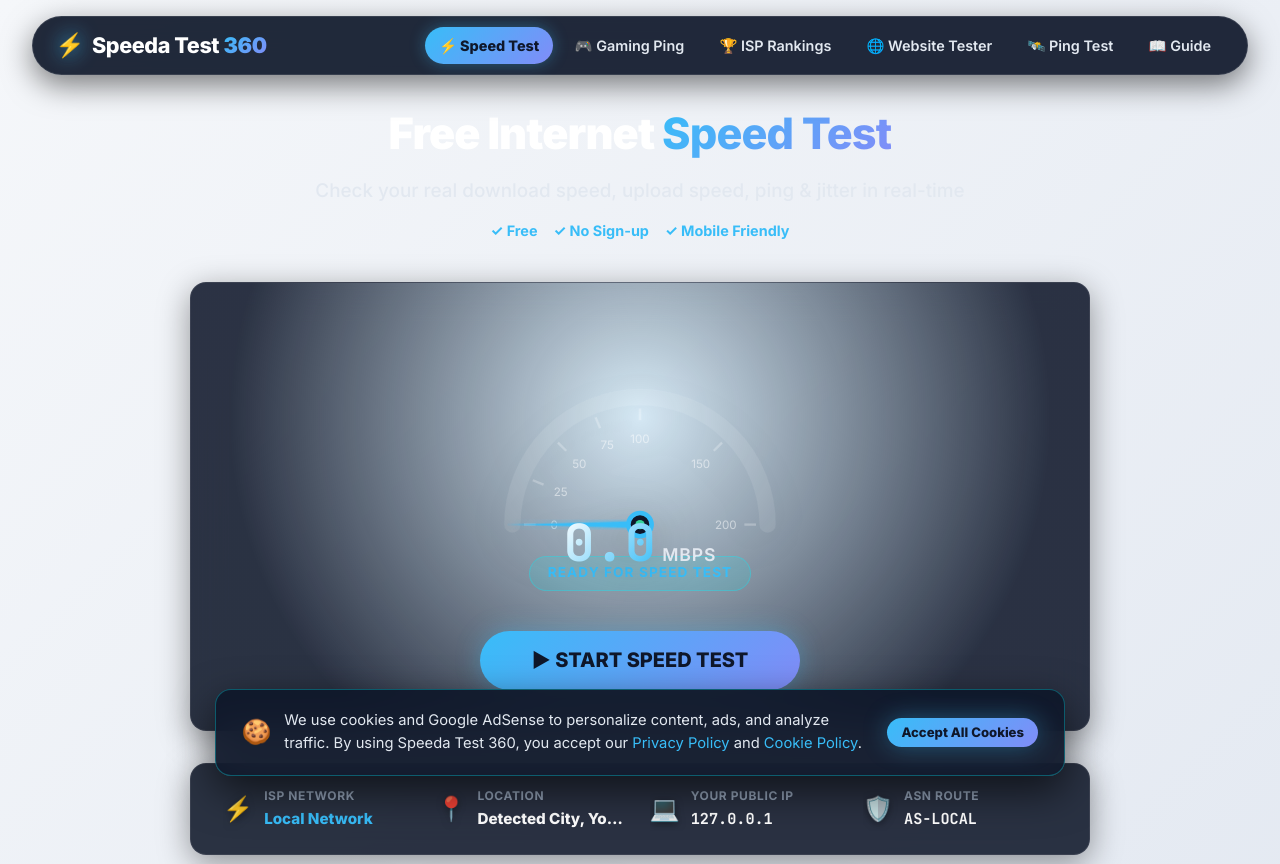
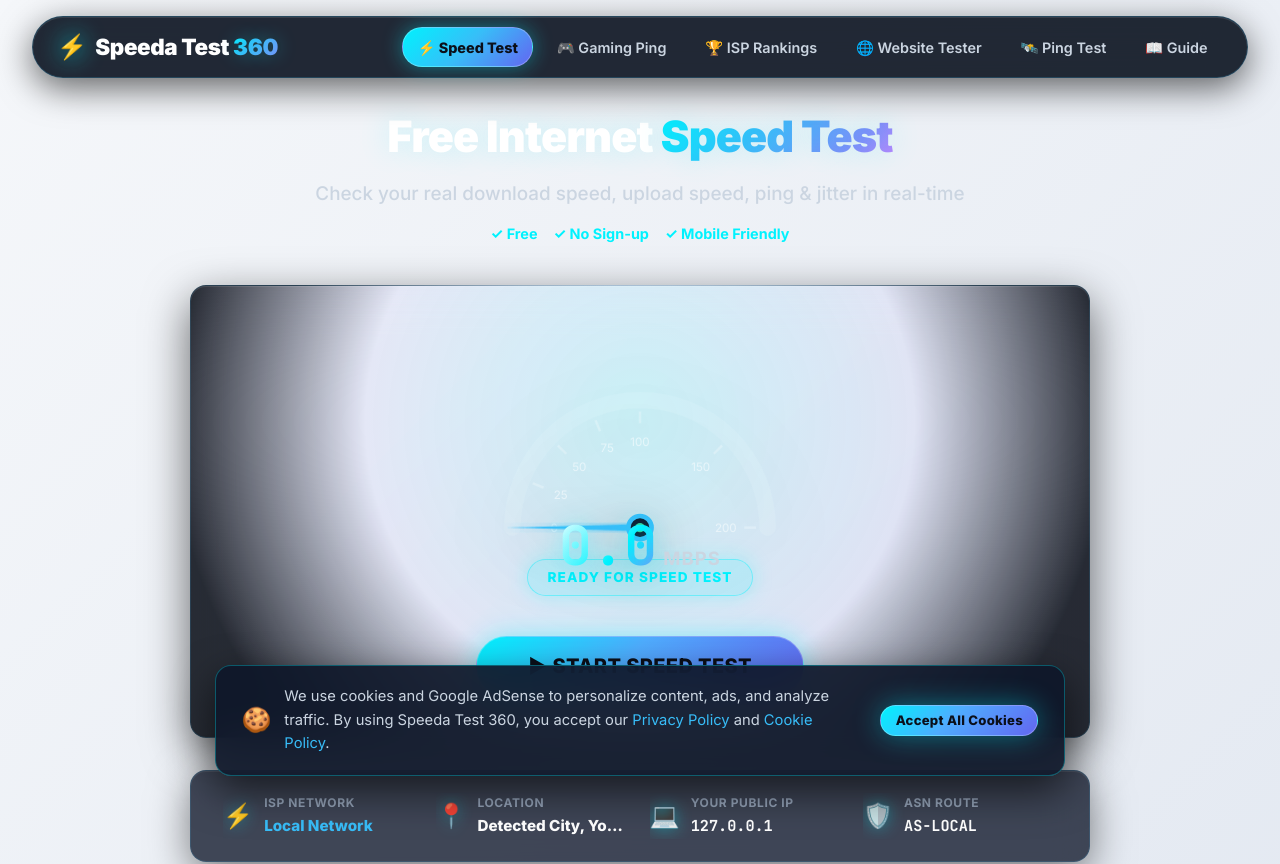
Before and after one commit to alirazabhatti36/speeda-test, a React (Vite) app in the folder frontend/: page / in a window 1280 px wide. Shown: the top 864 px of the page. Built offline with nearby package versions, Linux system fonts and the light colour scheme; no server answers.

Commit message:
style: Upgrade UI theme and color palette to match AuraToolkit360, Almagen Arena & Goat360AI signature 360 suite style

```diff
--- a/frontend/src/components/Footer.css
+++ b/frontend/src/components/Footer.css
@@ -4,6 +4,10 @@
   padding: 3.5rem 2rem 1.8rem;
   border-bottom: none;
   width: 100%;
+  background: rgba(11, 18, 32, 0.92);
+  backdrop-filter: blur(20px);
+  border: 1px solid var(--glass-border);
+  box-shadow: 0 -10px 40px rgba(0, 0, 0, 0.6);
 }
 
 .footer-content {
@@ -23,7 +27,7 @@
 
 .footer-logo {
   font-size: 1.5rem;
-  font-weight: 800;
+  font-weight: 900;
   color: var(--text-main);
 }
 
@@ -40,6 +44,7 @@
   margin-bottom: 1.1rem;
   letter-spacing: 0.02em;
   white-space: nowrap;
+  text-shadow: 0 0 15px rgba(0, 242, 254, 0.25);
 }
 
 .footer-col a {
@@ -55,7 +60,7 @@
 }
 
 .footer-col a:hover {
-  color: #ffffff;
+  color: var(--primary-cyan-light);
 }
 
 .footer-bottom {
--- a/frontend/src/components/Navbar.css
+++ b/frontend/src/components/Navbar.css
@@ -5,13 +5,19 @@
   width: 95%;
   max-width: 1240px;
   margin: 0 auto;
-  padding: 0.6rem 1.4rem;
+  padding: 0.65rem 1.5rem;
   border-radius: var(--radius-full);
-  background: rgba(15, 23, 42, 0.92);
+  background: rgba(11, 18, 32, 0.9);
   backdrop-filter: blur(20px);
   -webkit-backdrop-filter: blur(20px);
-  border: 1px solid rgba(255, 255, 255, 0.1);
-  box-shadow: 0 10px 30px rgba(0, 0, 0, 0.5);
+  border: 1px solid rgba(56, 189, 248, 0.2);
+  box-shadow: 0 10px 35px rgba(0, 0, 0, 0.6), inset 0 1px 0 rgba(255, 255, 255, 0.1);
+  transition: all var(--transition-smooth);
+}
+
+.navbar-header:hover {
+  border-color: rgba(0, 242, 254, 0.35);
+  box-shadow: 0 12px 40px rgba(0, 242, 254, 0.15), inset 0 1px 0 rgba(255, 255, 255, 0.15);
 }
 
 .navbar-container {
@@ -24,9 +30,9 @@
 .brand-logo {
   display: flex;
   align-items: center;
-  gap: 0.5rem;
-  font-size: 1.35rem;
-  font-weight: 800;
+  gap: 0.55rem;
+  font-size: 1.4rem;
+  font-weight: 900;
   color: #ffffff;
   letter-spacing: -0.4px;
   white-space: nowrap;
@@ -34,16 +40,17 @@
 }
 
 .brand-icon {
-  font-size: 1.45rem;
-  filter: drop-shadow(0 0 10px var(--primary-cyan));
+  font-size: 1.5rem;
+  filter: drop-shadow(0 0 12px var(--primary-cyan));
 }
 
 .brand-badge {
-  background: linear-gradient(135deg, #38bdf8 0%, #818cf8 100%);
+  background: linear-gradient(135deg, #00f2fe 0%, #38bdf8 40%, #818cf8 100%);
   -webkit-background-clip: text;
   background-clip: text;
   color: transparent;
   font-weight: 900;
+  text-shadow: 0 0 20px rgba(0, 242, 254, 0.3);
 }
 
 .nav-links {
@@ -56,24 +63,27 @@
   color: var(--text-muted);
   font-weight: 600;
   font-size: 0.9rem;
-  padding: 0.45rem 0.85rem;
+  padding: 0.45rem 0.9rem;
   border-radius: var(--radius-full);
   transition: all var(--transition-fast);
   white-space: nowrap;
   display: inline-flex;
   align-items: center;
+  border: 1px solid transparent;
 }
 
 .nav-item:hover {
   color: #ffffff;
-  background: rgba(255, 255, 255, 0.08);
+  background: rgba(0, 242, 254, 0.08);
+  border-color: rgba(0, 242, 254, 0.2);
 }
 
 .nav-item.active {
-  color: #0f172a;
-  background: linear-gradient(135deg, #38bdf8 0%, #818cf8 100%);
+  color: #0b0f19;
+  background: linear-gradient(135deg, #00f2fe 0%, #38bdf8 50%, #6366f1 100%);
   font-weight: 800;
-  box-shadow: 0 0 15px rgba(56, 189, 248, 0.35);
+  border-color: rgba(255, 255, 255, 0.25);
+  box-shadow: 0 0 20px rgba(0, 242, 254, 0.4);
 }
 
 .mobile-toggle {
@@ -93,8 +103,9 @@
   margin-top: 1rem;
   padding: 1.2rem;
   border-radius: var(--radius-lg);
-  background: rgba(15, 23, 42, 0.96);
+  background: rgba(11, 18, 32, 0.96);
   border: 1px solid var(--glass-border);
+  box-shadow: 0 10px 30px rgba(0, 0, 0, 0.6);
 }
 
 .mobile-item {
@@ -108,10 +119,9 @@
 
 .mobile-item:hover, .mobile-item.active {
   color: var(--primary-cyan);
-  background: rgba(56, 189, 248, 0.12);
+  background: rgba(0, 242, 254, 0.12);
 }
 
-/* Switch to mobile hamburger at 1024px to prevent tablet/medium desktop header crowding */
 @media (max-width: 1024px) {
   .nav-links {
     display: none;
--- a/frontend/src/components/Speedometer.css
+++ b/frontend/src/components/Speedometer.css
@@ -14,19 +14,19 @@
   width: 100%;
   height: auto;
   overflow: visible;
-  filter: drop-shadow(0 15px 25px rgba(0, 0, 0, 0.4));
+  filter: drop-shadow(0 15px 30px rgba(0, 0, 0, 0.6));
 }
 
 .active-glow .speedometer-svg {
-  animation: pulseGlow 2s infinite alternate;
+  animation: pulseGlow 1.8s infinite alternate;
 }
 
 @keyframes pulseGlow {
   0% {
-    filter: drop-shadow(0 0 15px rgba(0, 242, 254, 0.2));
+    filter: drop-shadow(0 0 15px rgba(0, 242, 254, 0.25));
   }
   100% {
-    filter: drop-shadow(0 0 30px rgba(0, 242, 254, 0.6));
+    filter: drop-shadow(0 0 35px rgba(0, 242, 254, 0.7));
   }
 }
 
@@ -39,31 +39,33 @@
 }
 
 .speed-value {
-  font-size: 3.2rem;
-  font-weight: 800;
-  background: linear-gradient(135deg, #ffffff 0%, var(--primary-cyan) 100%);
+  font-size: 3.4rem;
+  font-weight: 900;
+  background: linear-gradient(135deg, #ffffff 0%, #00f2fe 60%, #818cf8 100%);
   -webkit-background-clip: text;
   -webkit-text-fill-color: transparent;
   line-height: 1;
+  text-shadow: 0 0 25px rgba(0, 242, 254, 0.4);
 }
 
 .speed-unit {
-  font-size: 1.1rem;
-  font-weight: 600;
+  font-size: 1.15rem;
+  font-weight: 700;
   color: var(--text-muted);
   text-transform: uppercase;
-  letter-spacing: 0.05em;
+  letter-spacing: 0.06em;
 }
 
 .speed-status-badge {
   margin-top: -15px;
-  padding: 0.35rem 1.1rem;
+  padding: 0.4rem 1.2rem;
   border-radius: var(--radius-full);
-  background: rgba(0, 242, 254, 0.12);
-  border: 1px solid rgba(0, 242, 254, 0.3);
+  background: rgba(0, 242, 254, 0.14);
+  border: 1px solid rgba(0, 242, 254, 0.4);
   color: var(--primary-cyan);
   font-size: 0.85rem;
-  font-weight: 700;
+  font-weight: 800;
   letter-spacing: 0.08em;
   text-transform: uppercase;
+  box-shadow: 0 0 20px rgba(0, 242, 254, 0.25);
 }
--- a/frontend/src/index.css
+++ b/frontend/src/index.css
@@ -1,19 +1,21 @@
 :root {
-  --bg-dark: #0f172a;
-  --bg-card: rgba(15, 23, 42, 0.88);
-  --bg-card-hover: rgba(30, 41, 59, 0.95);
-  --glass-border: rgba(255, 255, 255, 0.08);
-  --glass-border-glow: rgba(56, 189, 248, 0.35);
+  --bg-dark: #0b0f19;
+  --bg-card: rgba(15, 23, 42, 0.78);
+  --bg-card-hover: rgba(26, 38, 64, 0.88);
+  --glass-border: rgba(56, 189, 248, 0.15);
+  --glass-border-glow: rgba(0, 242, 254, 0.4);
 
-  --primary-cyan: #38bdf8;
-  --primary-blue: #818cf8;
+  --primary-cyan: #00f2fe;
+  --primary-cyan-light: #38bdf8;
+  --primary-blue: #6366f1;
+  --primary-indigo: #818cf8;
   --neon-purple: #c084fc;
   --neon-green: #34d399;
   --sunset-orange: #fb923c;
   --danger-red: #f87171;
 
   --text-main: #f8fafc;
-  --text-muted: #e2e8f0;
+  --text-muted: #cbd5e1;
   --text-dim: #94a3b8;
 
   --font-main: 'Inter', -apple-system, BlinkMacSystemFont, sans-serif;
@@ -24,8 +26,8 @@
   --radius-lg: 24px;
   --radius-full: 9999px;
 
-  --shadow-glow: 0 0 35px rgba(56, 189, 248, 0.2);
-  --shadow-purple: 0 0 35px rgba(129, 140, 248, 0.25);
+  --shadow-glow: 0 0 35px rgba(0, 242, 254, 0.25);
+  --shadow-purple: 0 0 35px rgba(99, 102, 241, 0.3);
   --transition-fast: 0.2s cubic-bezier(0.4, 0, 0.2, 1);
   --transition-smooth: 0.35s cubic-bezier(0.16, 1, 0.3, 1);
 }
@@ -50,56 +52,69 @@
   -webkit-font-smoothing: antialiased;
   -moz-osx-font-smoothing: grayscale;
   position: relative;
+  background-image:
+    radial-gradient(circle at 20% 0%, rgba(0, 242, 254, 0.12) 0%, transparent 50%),
+    radial-gradient(circle at 80% 30%, rgba(99, 102, 241, 0.1) 0%, transparent 45%),
+    radial-gradient(circle at 50% 80%, rgba(192, 132, 252, 0.08) 0%, transparent 50%);
+  background-attachment: fixed;
 }
 
-/* Ambient Glowing Orbs */
+/* Signature Ambient Glowing Orbs (matching AuraToolkit360 & Almagen Arena) */
 body::before {
   content: '';
   position: fixed;
-  top: -10%;
-  left: -10%;
-  width: 55vw;
-  height: 55vw;
-  background: radial-gradient(circle, rgba(56, 189, 248, 0.16) 0%, rgba(15, 23, 42, 0) 70%);
+  top: -15%;
+  left: -15%;
+  width: 60vw;
+  height: 60vw;
+  background: radial-gradient(circle, rgba(0, 242, 254, 0.14) 0%, rgba(11, 15, 25, 0) 70%);
   z-index: -1;
   pointer-events: none;
+  animation: orbFloat 18s ease-in-out infinite alternate;
 }
 
 body::after {
   content: '';
   position: fixed;
-  bottom: -10%;
-  right: -10%;
-  width: 55vw;
-  height: 55vw;
-  background: radial-gradient(circle, rgba(129, 140, 248, 0.16) 0%, rgba(15, 23, 42, 0) 70%);
+  bottom: -15%;
+  right: -15%;
+  width: 60vw;
+  height: 60vw;
+  background: radial-gradient(circle, rgba(99, 102, 241, 0.15) 0%, rgba(11, 15, 25, 0) 70%);
   z-index: -1;
   pointer-events: none;
+  animation: orbFloat 22s ease-in-out infinite alternate-reverse;
+}
+
+@keyframes orbFloat {
+  0% { transform: translate(0, 0) scale(1); }
+  50% { transform: translate(30px, -20px) scale(1.05); }
+  100% { transform: translate(-20px, 30px) scale(0.95); }
 }
 
 a {
-  color: var(--primary-cyan);
+  color: var(--primary-cyan-light);
   text-decoration: none;
   transition: color var(--transition-fast);
 }
 
 a:hover {
-  color: var(--primary-blue);
+  color: var(--primary-cyan);
 }
 
 /* Custom Scrollbar */
 ::-webkit-scrollbar {
-  width: 7px;
+  width: 8px;
 }
 ::-webkit-scrollbar-track {
-  background: rgba(15, 23, 42, 0.8);
+  background: rgba(11, 15, 25, 0.9);
 }
 ::-webkit-scrollbar-thumb {
-  background: rgba(56, 189, 248, 0.4);
+  background: linear-gradient(180deg, rgba(0, 242, 254, 0.5) 0%, rgba(99, 102, 241, 0.5) 100%);
   border-radius: 10px;
 }
 ::-webkit-scrollbar-thumb:hover {
-  background: rgba(56, 189, 248, 0.7);
+  background: linear-gradient(180deg, rgba(0, 242, 254, 0.8) 0%, rgba(99, 102, 241, 0.8) 100%);
 }
 
 /* App Wrapper & Layout */
@@ -119,44 +134,47 @@
   padding: 2rem 1.5rem;
 }
 
-/* Glassmorphism Card Style */
+/* Glassmorphism Card Style (AuraToolkit / 360 Suite Signature) */
 .glass-panel {
   background: var(--bg-card);
-  backdrop-filter: blur(16px);
-  -webkit-backdrop-filter: blur(16px);
+  backdrop-filter: blur(20px);
+  -webkit-backdrop-filter: blur(20px);
   border: 1px solid var(--glass-border);
   border-radius: var(--radius-md);
-  box-shadow: 0 8px 32px 0 rgba(0, 0, 0, 0.4);
+  box-shadow: 0 12px 40px rgba(0, 0, 0, 0.5), inset 0 1px 0 rgba(255, 255, 255, 0.08);
   transition: transform var(--transition-smooth), border-color var(--transition-smooth), box-shadow var(--transition-smooth);
 }
 
 .glass-panel:hover {
-  border-color: rgba(56, 189, 248, 0.3);
+  border-color: rgba(0, 242, 254, 0.35);
+  box-shadow: 0 14px 45px rgba(0, 242, 254, 0.12), inset 0 1px 0 rgba(255, 255, 255, 0.12);
 }
 
-/* Glowing Button Styles */
+/* Glowing Button Styles (360 Cyan-Indigo Gradient) */
 .btn-primary {
-  background: linear-gradient(135deg, var(--primary-cyan) 0%, var(--primary-blue) 100%);
-  color: #0f172a;
+  background: linear-gradient(135deg, #00f2fe 0%, #4facfe 45%, #6366f1 100%);
+  color: #0b0f19;
   font-family: var(--font-main);
   font-weight: 800;
   font-size: 1.1rem;
   padding: 0.95rem 2.4rem;
   border-radius: var(--radius-full);
-  border: none;
+  border: 1px solid rgba(255, 255, 255, 0.25);
   cursor: pointer;
-  box-shadow: 0 0 25px rgba(56, 189, 248, 0.35);
+  box-shadow: 0 0 28px rgba(0, 242, 254, 0.4);
   transition: all var(--transition-smooth);
   display: inline-flex;
   align-items: center;
   gap: 0.6rem;
   text-shadow: none;
   white-space: nowrap;
+  letter-spacing: 0.02em;
 }
 
 .btn-primary:hover {
   transform: translateY(-2px) scale(1.02);
-  box-shadow: 0 0 35px rgba(56, 189, 248, 0.6);
+  box-shadow: 0 0 40px rgba(0, 242, 254, 0.7);
+  border-color: #ffffff;
 }
 
 .btn-primary:active {
@@ -171,7 +189,7 @@
 }
 
 .btn-secondary {
-  background: rgba(255, 255, 255, 0.08);
+  background: rgba(255, 255, 255, 0.05);
   color: var(--text-main);
   font-family: var(--font-main);
   font-weight: 700;
@@ -184,16 +202,18 @@
 }
 
 .btn-secondary:hover {
-  background: rgba(255, 255, 255, 0.15);
+  background: rgba(0, 242, 254, 0.12);
   border-color: var(--primary-cyan);
+  color: #ffffff;
+  box-shadow: 0 0 20px rgba(0, 242, 254, 0.25);
 }
 
-/* Typography Utilities */
+/* Typography Utilities (360 Signature Cyan -> Indigo -> Purple Gradient) */
 .gradient-text {
-  background: linear-gradient(135deg, #38bdf8 0%, #818cf8 100%);
+  background: linear-gradient(135deg, #00f2fe 0%, #38bdf8 40%, #818cf8 80%, #c084fc 100%);
   -webkit-background-clip: text;
   -webkit-text-fill-color: transparent;
-  font-weight: 800;
+  font-weight: 900;
 }
 
 .mono {
@@ -212,6 +232,7 @@
   letter-spacing: -0.02em;
   margin-bottom: 0.5rem;
   color: #ffffff;
+  text-shadow: 0 0 30px rgba(0, 242, 254, 0.2);
 }
 
 .page-header p {
--- a/frontend/src/pages/Home.css
+++ b/frontend/src/pages/Home.css
@@ -24,9 +24,10 @@
   max-width: 900px;
   padding: 1.4rem 2rem;
   margin-bottom: 2rem;
-  background: rgba(15, 23, 42, 0.88);
+  background: rgba(15, 23, 42, 0.78);
   border: 1px solid var(--glass-border);
   overflow: hidden;
+  box-shadow: 0 12px 40px rgba(0, 0, 0, 0.5), inset 0 1px 0 rgba(255, 255, 255, 0.08);
 }
 
 .network-skeleton {
@@ -55,7 +56,7 @@
 .net-icon {
   font-size: 1.5rem;
   flex-shrink: 0;
-  filter: drop-shadow(0 2px 4px rgba(0, 0, 0, 0.4));
+  filter: drop-shadow(0 0 8px rgba(0, 242, 254, 0.4));
 }
 
 .net-text-wrap {
@@ -96,7 +97,9 @@
   flex-direction: column;
   align-items: center;
   position: relative;
-  background: radial-gradient(circle at 50% 30%, rgba(56, 189, 248, 0.12) 0%, rgba(15, 23, 42, 0.88) 75%);
+  background: radial-gradient(circle at 50% 30%, rgba(0, 242, 254, 0.15) 0%, rgba(99, 102, 241, 0.08) 50%, rgba(11, 15, 25, 0.88) 85%);
+  border: 1px solid var(--glass-border);
+  box-shadow: 0 15px 45px rgba(0, 0, 0, 0.6), inset 0 1px 0 rgba(255, 255, 255, 0.1);
 }
 
 .test-control {
@@ -122,7 +125,9 @@
   display: flex;
   align-items: center;
   gap: 1rem;
-  background: rgba(15, 23, 42, 0.85);
+  background: rgba(15, 23, 42, 0.78);
+  border: 1px solid var(--glass-border);
+  box-shadow: 0 10px 30px rgba(0, 0, 0, 0.4), inset 0 1px 0 rgba(255, 255, 255, 0.06);
 }
 
 .metric-icon-wrap {
@@ -133,15 +138,15 @@
   align-items: center;
   justify-content: center;
   font-size: 1.5rem;
-  background: rgba(255, 255, 255, 0.06);
+  background: rgba(255, 255, 255, 0.04);
   border: 1px solid var(--glass-border);
   flex-shrink: 0;
 }
 
-.icon-download { color: #38bdf8; border-color: rgba(56, 189, 248, 0.4); }
-.icon-upload { color: #34d399; border-color: rgba(52, 211, 153, 0.4); }
-.icon-ping { color: #fb923c; border-color: rgba(251, 146, 60, 0.4); }
-.icon-jitter { color: #c084fc; border-color: rgba(192, 132, 252, 0.4); }
+.icon-download { color: #00f2fe; border-color: rgba(0, 242, 254, 0.4); box-shadow: 0 0 15px rgba(0, 242, 254, 0.2); }
+.icon-upload { color: #34d399; border-color: rgba(52, 211, 153, 0.4); box-shadow: 0 0 15px rgba(52, 211, 153, 0.2); }
+.icon-ping { color: #fb923c; border-color: rgba(251, 146, 60, 0.4); box-shadow: 0 0 15px rgba(251, 146, 60, 0.2); }
+.icon-jitter { color: #c084fc; border-color: rgba(192, 132, 252, 0.4); box-shadow: 0 0 15px rgba(192, 132, 252, 0.2); }
 
 .metric-title {
   font-size: 0.82rem;
@@ -159,8 +164,9 @@
 
 .metric-val {
   font-size: 1.8rem;
-  font-weight: 800;
+  font-weight: 900;
   color: #ffffff;
+  text-shadow: 0 0 15px rgba(255, 255, 255, 0.2);
 }
 
 .metric-unit {
@@ -228,14 +234,16 @@
 }
 
 .tool-box:hover {
-  background: rgba(56, 189, 248, 0.1);
+  background: rgba(0, 242, 254, 0.1);
   border-color: var(--primary-cyan);
   transform: translateY(-2px);
+  box-shadow: 0 8px 25px rgba(0, 242, 254, 0.15);
 }
 
 .tb-icon {
   font-size: 2rem;
   flex-shrink: 0;
+  filter: drop-shadow(0 0 10px rgba(0, 242, 254, 0.3));
 }
 
 .tool-box h4 {
@@ -288,8 +296,9 @@
 }
 
 .dir-item:hover {
-  background: rgba(56, 189, 248, 0.12);
+  background: rgba(0, 242, 254, 0.12);
   border-color: var(--primary-cyan);
+  box-shadow: 0 6px 20px rgba(0, 242, 254, 0.18);
 }
 
 .seo-content-section {
@@ -298,12 +307,13 @@
   padding: 2.2rem;
   margin: 2.5rem 0;
   line-height: 1.8;
-  background: rgba(15, 23, 42, 0.85);
+  background: rgba(15, 23, 42, 0.78);
+  border: 1px solid var(--glass-border);
 }
 
 .seo-content-section h2 {
   font-size: 1.6rem;
-  font-weight: 800;
+  font-weight: 900;
   color: var(--primary-cyan);
   margin-bottom: 1rem;
 }
```
